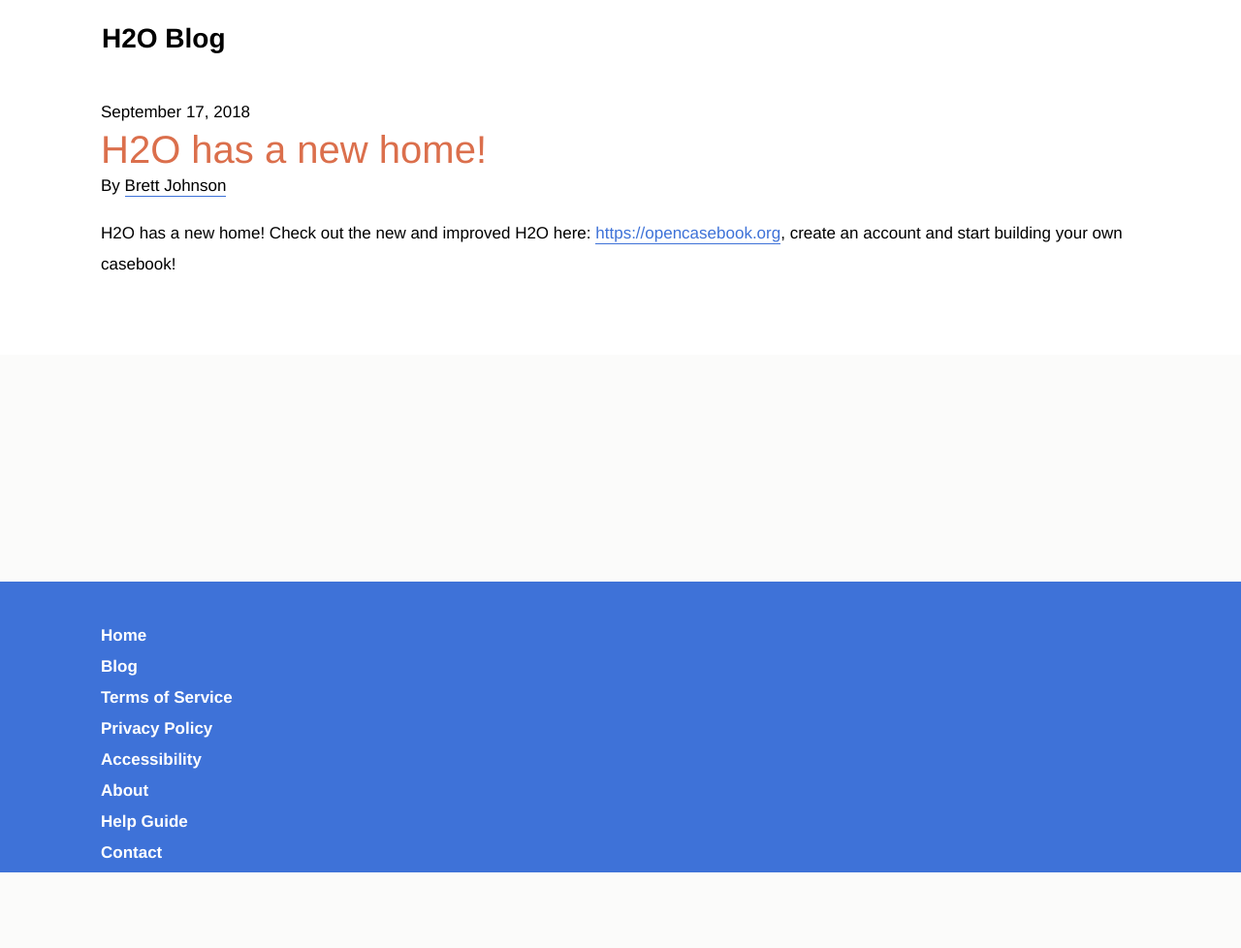
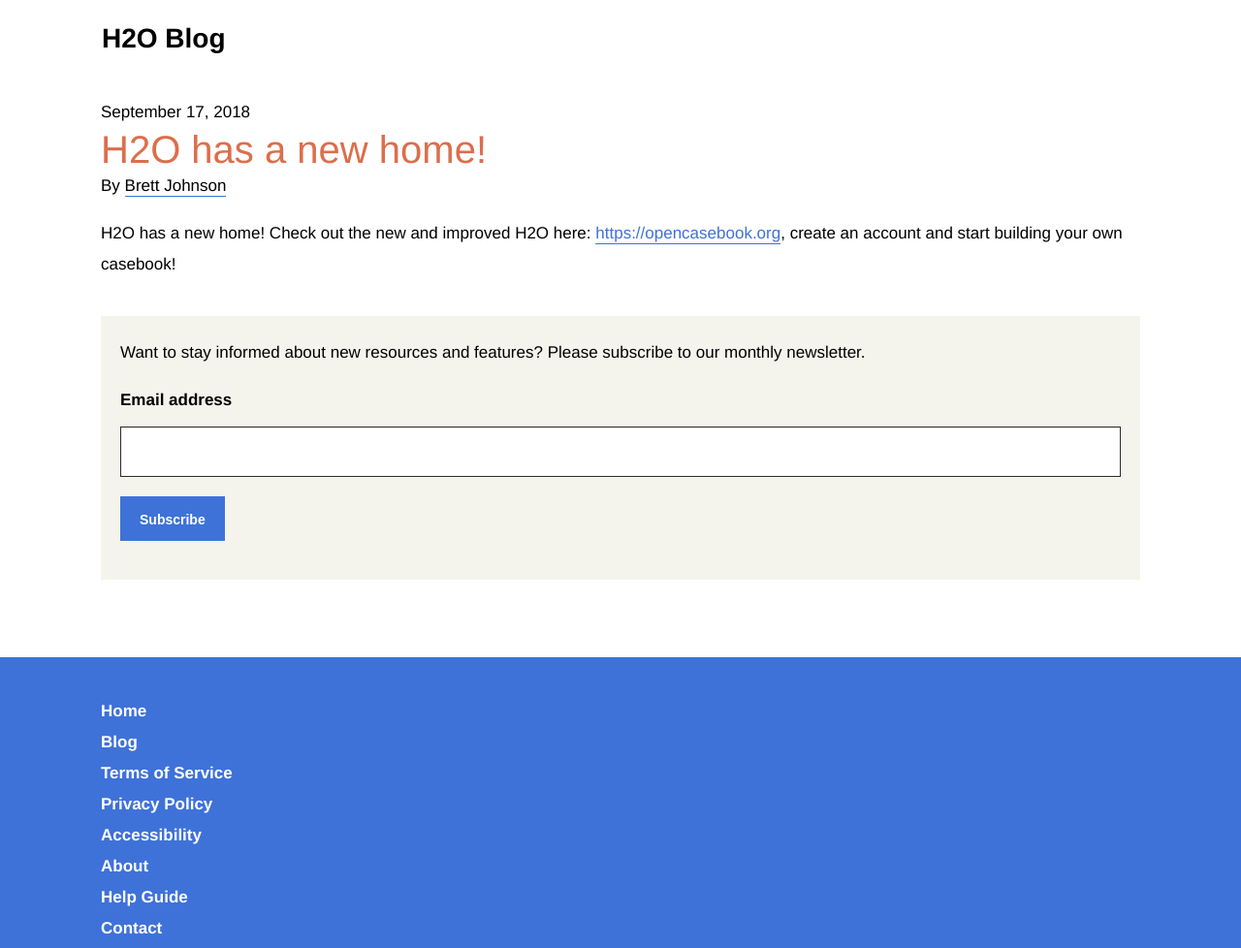
Before and after one commit to harvard-lil/h2o-static, a Jekyll site: the page built from app/_posts/2018-09-17-h2o-has-a-new-home.md, in a window 1280 px wide. Shown: the whole page at 97% size. Built offline with Jekyll 4.4.1, drawn with Linux system fonts in a browser that asks for light colours; before the commit the page ends 900 px from its top, so only the background shows below that.

Commit message:
Add mc signup and link

```diff
--- a/app/_layouts/post.html
+++ b/app/_layouts/post.html
@@ -24,4 +24,21 @@ layout: blog-page
         </div>
         {% endif %}
     </article>
+    <div id="mc_embed_signup">
+        <p>Want to stay informed about new resources and features? Please subscribe to our monthly newsletter.</p>
+        <form action="https://opencasebook.us1.list-manage.com/subscribe/post?u=894c9c0d9d7d7c5f8de8d76aa&amp;id=89f2a23e12"
+            method="post" id="mc-embedded-subscribe-form" name="mc-embedded-subscribe-form" class="validate" target="_blank"
+            novalidate>
+            <div class="form-group">
+                <label for="mce-EMAIL">Email address</label>
+                <input type="email" value="" name="EMAIL" class="form-control" id="mce-EMAIL" placeholder="" required>
+                <!-- real people should not fill this in and expect good things - do not remove this or risk form bot signups-->
+                <div style="position: absolute; left: -5000px;" aria-hidden="true"><input type="text"
+                        name="b_894c9c0d9d7d7c5f8de8d76aa_89f2a23e12" tabindex="-1" value=""></div>
+
+                <div class="clear"><input type="submit" value="Subscribe" name="subscribe" id="mc-embedded-subscribe"
+                        class="button"></div>
             </div>
+        </form>
+    </div>
+</div>
--- a/app/assets/css/main.scss
+++ b/app/assets/css/main.scss
@@ -870,10 +870,60 @@ ul.videos-list {
 
 // MC Signup Form
 
-#mc_signup {
+#mc_embed_signup {
     background: #f5f4ec;
-    margin-bottom: 20px;
-    padding: 20px;
+    margin: 20px 0;
+    padding: 5px 20px;
 
+    .form-group {
+        margin-bottom: 15px;
 
+        label {
+            display: inline-block;
+            max-width: 100%;
+            font-weight: 700;
+        }
+
+        .form-control {
+            width: 100%;
+            height: 52px;
+            font-size: 18px;
+            padding: 12px 12px;
+            display: block;
+            line-height: 1.428571429;
+            color: #333;
+            background-color: #fff;
+            border: 1px solid #2a2a2a;
+            box-shadow: inset 0 1px 1px rgba(0,0,0,.075);
+            transition: border-color .15s ease-in-out,box-shadow .15s ease-in-out,-webkit-box-shadow .15s ease-in-out;
+
+            &:focus {
+                border-color: #66afe9;
+                outline: 0;
+                box-shadow: inset 0 1px 1px rgba(0, 0, 0, .075), 0 0 8px rgba(102,175,233,.6);
+            }
+        }
+    }
+
+    input.button {
+        background-color: #3e72d8;
+        cursor: pointer;
+        color: #fff;
+        border-color: #ccc;
+        line-height: 16px;
+        margin: 20px 0px;
+        padding: 14px 18px 12px;
+        border: 2px solid #3e72d8;
+        box-shadow: none;
+        font-weight: 700;
+        margin-right: 5px;
+        font-size: 14px;
+        font-fmaily: sans-serif;
+
+        &:hover, &:focus {
+            background-color: #2659bd;
+            border-color: #adadad;
+            outline-offset: -2px;
+        }
+    }
 }
--- a/app/blog/index.html
+++ b/app/blog/index.html
@@ -8,8 +8,8 @@ pagination:
 ---
 <div class="post-index-container">
     <!--Mailchimp Newsletter Signup Form -->
-    <div id="mc_signup">
-        <p>Want our newsletter? Click here to sign up.</p>
+    <div id="mc_embed_signup">
+        <p>Want to stay informed about new resources and features? <a href="#">Subscribe to our monthly newsletter.</a></p>
     </div>
     <!--End Mailchimp embedded signup form-->
 
```
Lines whose indentation alone changed are shown as unchanged.
